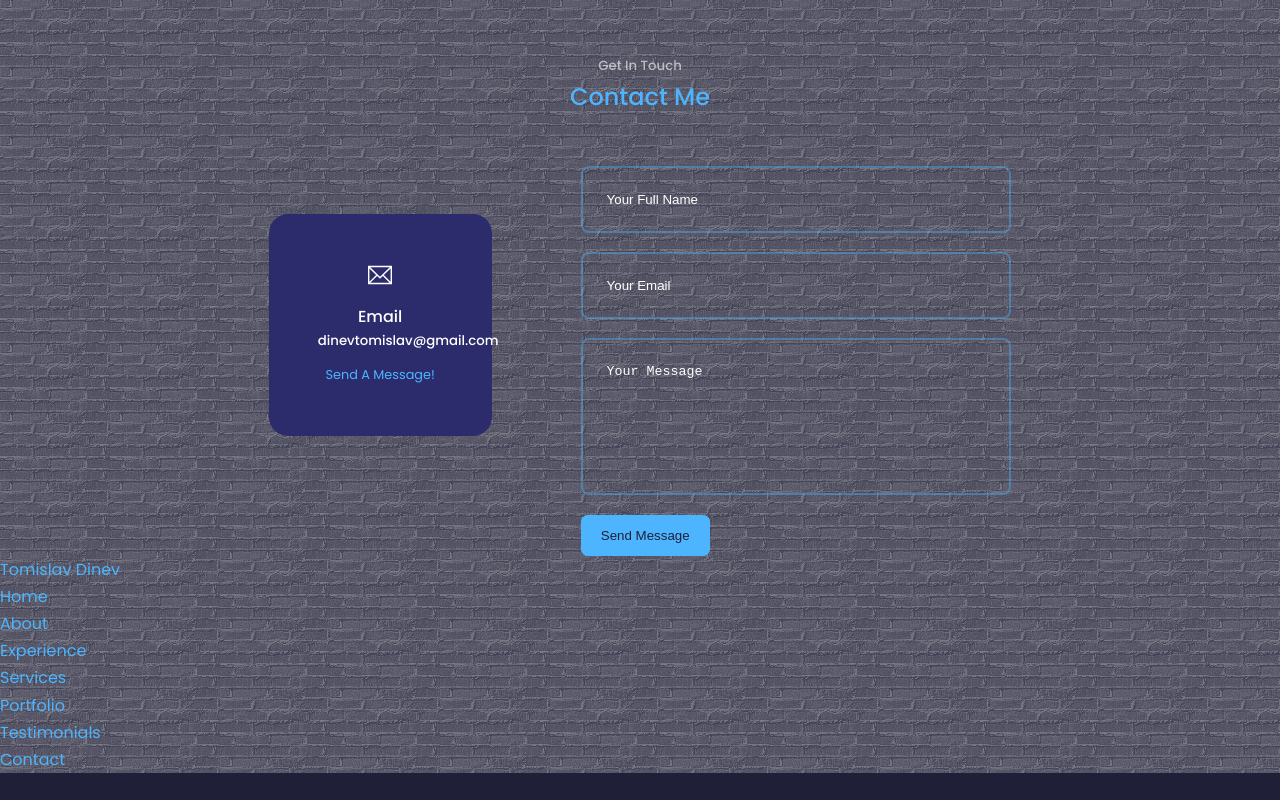
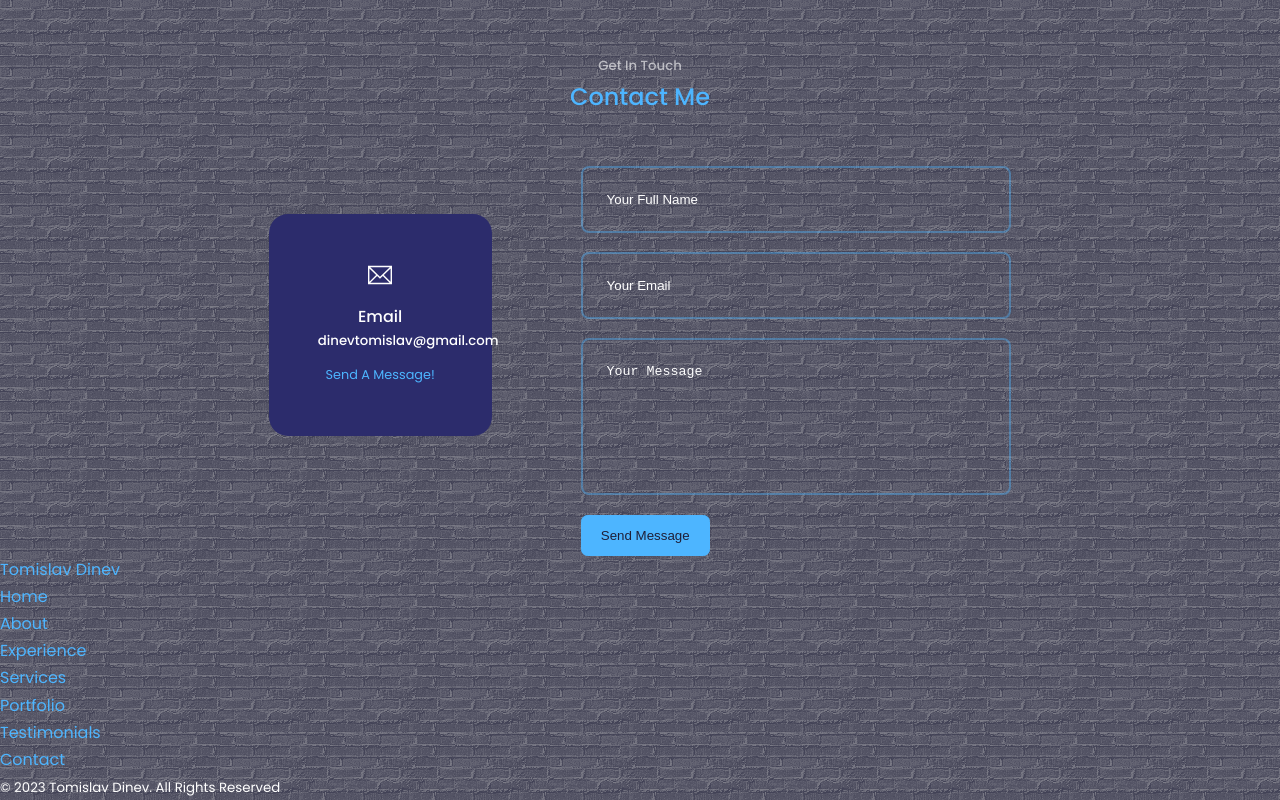
Before and after one commit to dinevtomislav/Portfolio, a React (Create React App) app in the folder react-portfolio-website/: page / in a window 1280 px wide. Shown: the part 4373-5173 px from the top of the page. Before the commit the page ends 5146 px from the top, so only its background shows below. Built offline with nearby package versions, Linux system fonts and the light colour scheme.

Commit message:
footer jsx done and moving to css

```diff
--- a/react-portfolio-website/src/components/footer/Footer.jsx
+++ b/react-portfolio-website/src/components/footer/Footer.jsx
@@ -15,6 +15,12 @@ const footer = () => {
         <li><a href='#testimonials'>Testimonials</a></li>
         <li><a href='#contact'>Contact</a></li>
       </ul>
+
+      <div className='footer__socials'></div>
+
+      <div className='footer__copyright'>
+        <small>&copy; 2023 Tomislav Dinev. All Rights Reserved</small>
+      </div>
     </footer>
   )
 }
```
